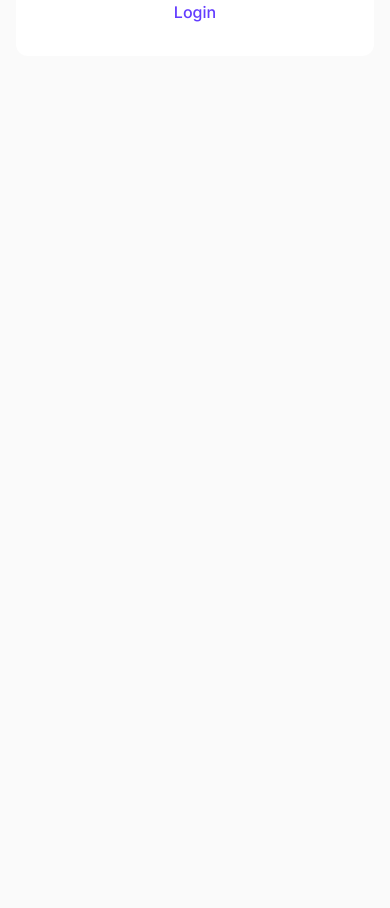
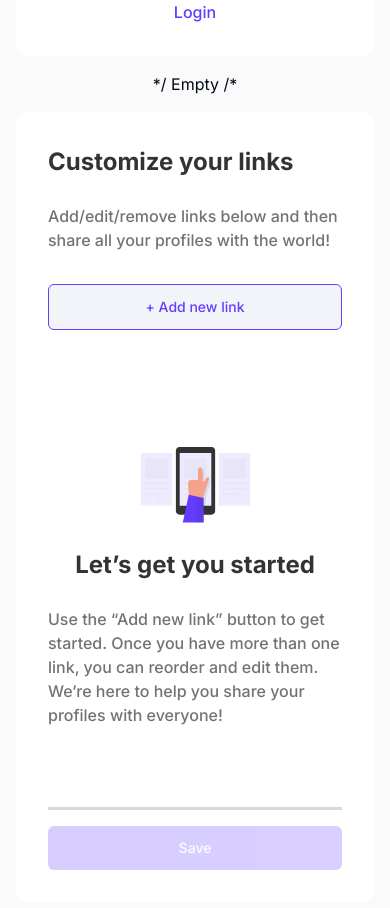
Before and after one commit to tatasadi/link-sharing-app, a Next.js app: page / in a window 390 px wide. Shown: the part 3088-3996 px from the top of the page. Before the commit the page ends 3160 px from the top, so only its background shows below. Built offline with nearby package versions, Linux system fonts and the light colour scheme.

Commit message:
add Empty

```diff
--- a/app/page.tsx
+++ b/app/page.tsx
@@ -252,6 +252,36 @@ export default function Home() {
 					</p>
 				</div>
 			</section>
+			*/ Empty /*
+			<section className="bg-white p-8 rounded-xl">
+				<div className="mb-28">
+					<h5 className="text-2xl font-bold leading-9 text-pure-gray">
+						Customize your links
+					</h5>
+					<p className="text-body-m text-stone-gray my-6">
+						Add/edit/remove links below and then share all your
+						profiles with the world!
+					</p>
+					<Button variant="secondary" className="w-full mt-2">
+						+ Add new link
+					</Button>
+				</div>
+				<div className="flex flex-col justify-center items-center gap-6">
+					<img src="/Group 273.svg" />
+					<h6 className="text-2xl font-bold leading-9 text-pure-gray">
+						Let’s get you started
+					</h6>
+					<p className="text-body-m text-stone-gray mb-20 md:px-20">
+						Use the “Add new link” button to get started. Once you
+						have more than one link, you can reorder and edit them.
+						We’re here to help you share your profiles with everyone!
+					</p>
+				</div>
+				<div className="w-full h-[.15rem] bg-dark-gray"></div>
+				<Button className="mt-4 opacity-25 w-full md:w-[6rem] md:ml-auto">
+					Save
+				</Button>
+			</section>
 		</main>
 	)
 }
```
Also changed, not shown: public/Group 273.svg (added).
